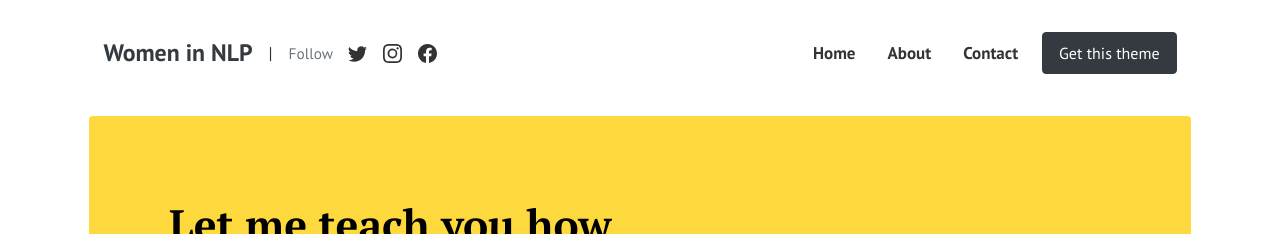
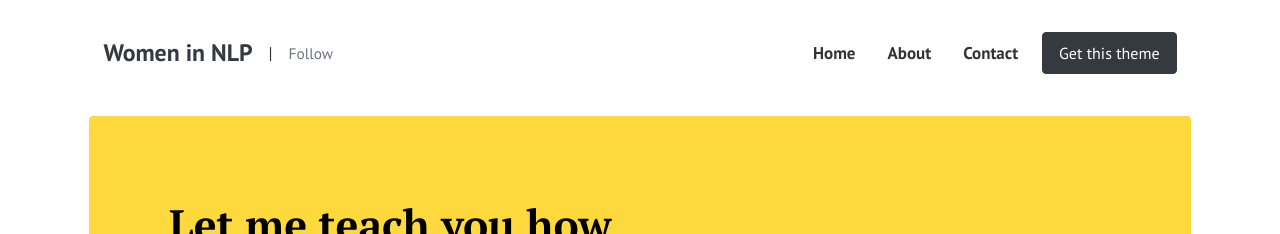
Before and after one commit to WomenInNLP/womeninnlp.github.io, a Jekyll site: the page built from index.html, in a window 1280 px wide. Shown: the top 234 px of the page. Built offline with Jekyll 4.4.1, drawn with Linux system fonts in a browser that asks for light colours; the list of posts is cut into pages by our own code; comment, search, counter and statistics services are not loaded.

Commit message:
Update default.html

```diff
--- a/_layouts/default.html
+++ b/_layouts/default.html
@@ -51,7 +51,7 @@
 
             <span class="ml-3 text-muted small">Follow</span>
 
-            <a class="d-inline-block social-icon" target="_blank" href="{{site.social.twitter}}">
+            <!-- <a class="d-inline-block social-icon" target="_blank" href="{{site.social.twitter}}">
               <svg xmlns="http://www.w3.org/2000/svg" width="19" height="19" fill="currentColor" class="bi bi-twitter" viewBox="0 0 16 16">
               <path d="M5.026 15c6.038 0 9.341-5.003 9.341-9.334 0-.14 0-.282-.006-.422A6.685 6.685 0 0 0 16 3.542a6.658 6.658 0 0 1-1.889.518 3.301 3.301 0 0 0 1.447-1.817 6.533 6.533 0 0 1-2.087.793A3.286 3.286 0 0 0 7.875 6.03a9.325 9.325 0 0 1-6.767-3.429 3.289 3.289 0 0 0 1.018 4.382A3.323 3.323 0 0 1 .64 6.575v.045a3.288 3.288 0 0 0 2.632 3.218 3.203 3.203 0 0 1-.865.115 3.23 3.23 0 0 1-.614-.057 3.283 3.283 0 0 0 3.067 2.277A6.588 6.588 0 0 1 .78 13.58a6.32 6.32 0 0 1-.78-.045A9.344 9.344 0 0 0 5.026 15z"/>
             </svg>
@@ -67,7 +67,7 @@
               <svg xmlns="http://www.w3.org/2000/svg" width="19" height="19" fill="currentColor" class="bi bi-facebook" viewBox="0 0 16 16">
               <path d="M16 8.049c0-4.446-3.582-8.05-8-8.05C3.58 0-.002 3.603-.002 8.05c0 4.017 2.926 7.347 6.75 7.951v-5.625h-2.03V8.05H6.75V6.275c0-2.017 1.195-3.131 3.022-3.131.876 0 1.791.157 1.791.157v1.98h-1.009c-.993 0-1.303.621-1.303 1.258v1.51h2.218l-.354 2.326H9.25V16c3.824-.604 6.75-3.934 6.75-7.951z"/>
             </svg>
-            </a>
+            </a> -->
 
           </div>
 
```
